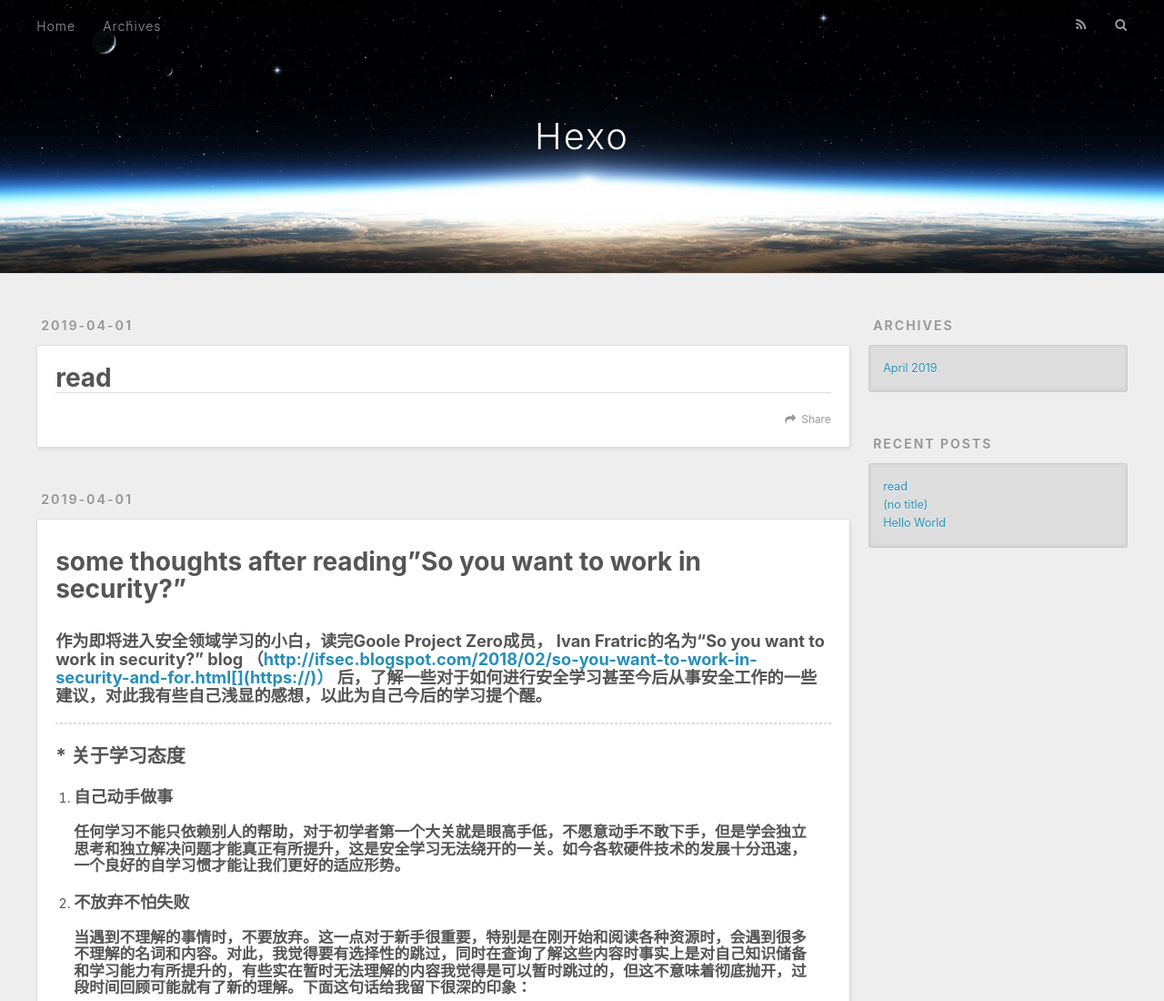
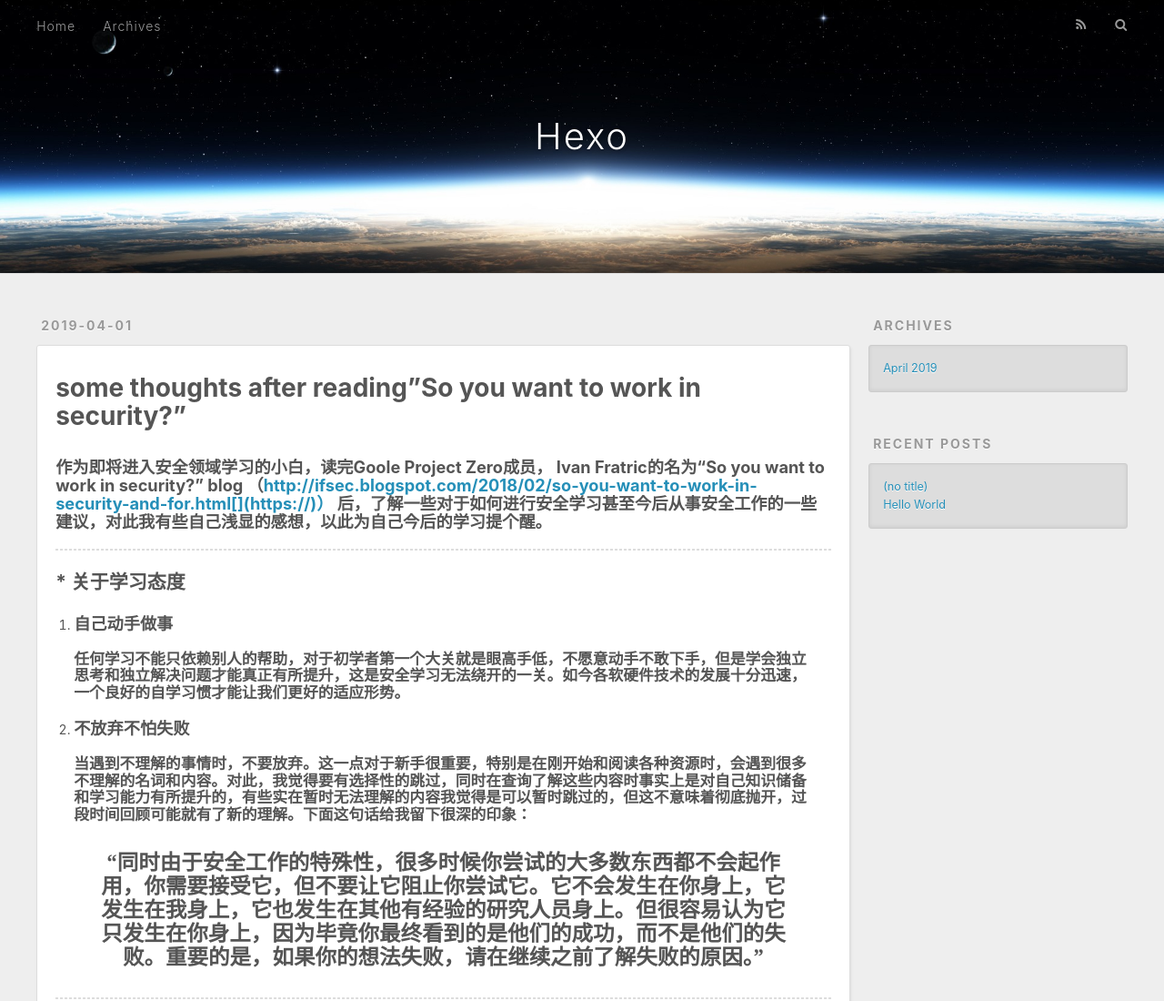
Before and after one commit to conlonial/conlonial.github.io, a plain HTML site: page index.html in a window 1280 px wide. Shown: the top 1100 px of the page at 91% size. Drawn offline with nearby package versions, Linux system fonts and the light colour scheme.

Commit message:
Site updated: 2019-04-01 18:36:14

```diff
--- a/index.html
+++ b/index.html
@@ -62,42 +62,6 @@
       <div class="outer">
         <section id="main">
 
-    <article id="post-read" class="article article-type-post" itemscope itemprop="blogPost">
-  <div class="article-meta">
-    <a href="/2019/04/01/read/" class="article-date">
-  <time datetime="2019-04-01T09:16:29.000Z" itemprop="datePublished">2019-04-01</time>
-</a>
-
-  </div>
-  <div class="article-inner">
-
-
-      <header class="article-header">
-
-
-    <h1 itemprop="name">
-      <a class="article-title" href="/2019/04/01/read/">read</a>
-    </h1>
-
-
-      </header>
-
-    <div class="article-entry" itemprop="articleBody">
-
-
-
-    </div>
-    <footer class="article-footer">
-      <a data-url="http://yoursite.com/2019/04/01/read/" data-id="cjty6nejw00024wto3r2fhlvt" class="article-share-link">Share</a>
-
-
-    </footer>
-  </div>
-
-</article>
-
-
-
     <article id="post-some thoughts after reading_So you want to work in security" class="article article-type-post" itemscope itemprop="blogPost">
   <div class="article-meta">
     <a href="/2019/04/01/some thoughts after reading_So you want to work in security/" class="article-date">
@@ -133,7 +97,7 @@
 
     </div>
     <footer class="article-footer">
-      <a data-url="http://yoursite.com/2019/04/01/some thoughts after reading_So you want to work in security/" data-id="cjty6neju00014wtonw4fxx8x" class="article-share-link">Share</a>
+      <a data-url="http://yoursite.com/2019/04/01/some thoughts after reading_So you want to work in security/" data-id="cjty7x76u00017otobxnxo81a" class="article-share-link">Share</a>
 
 
     </footer>
@@ -178,7 +142,7 @@
 
     </div>
     <footer class="article-footer">
-      <a data-url="http://yoursite.com/2019/04/01/hello-world/" data-id="cjty6nejf00004wto9cjjgyl8" class="article-share-link">Share</a>
+      <a data-url="http://yoursite.com/2019/04/01/hello-world/" data-id="cjty7x76n00007otochxl69wg" class="article-share-link">Share</a>
 
 
     </footer>
@@ -217,10 +181,6 @@
     <h3 class="widget-title">Recent Posts</h3>
     <div class="widget">
       <ul>
-
-          <li>
-            <a href="/2019/04/01/read/">read</a>
-          </li>
 
           <li>
             <a href="/2019/04/01/some thoughts after reading_So you want to work in security/">(no title)</a>
```
Also changed, not shown: 2019/04/01/hello-world/index.html (+1 -5 lines), 2019/04/01/some thoughts after reading_So you want to work in security/index.html (+1 -14 lines), archives/2019/04/index.html (+0 -23 lines), archives/2019/index.html (+0 -23 lines), archives/index.html (+0 -23 lines).
